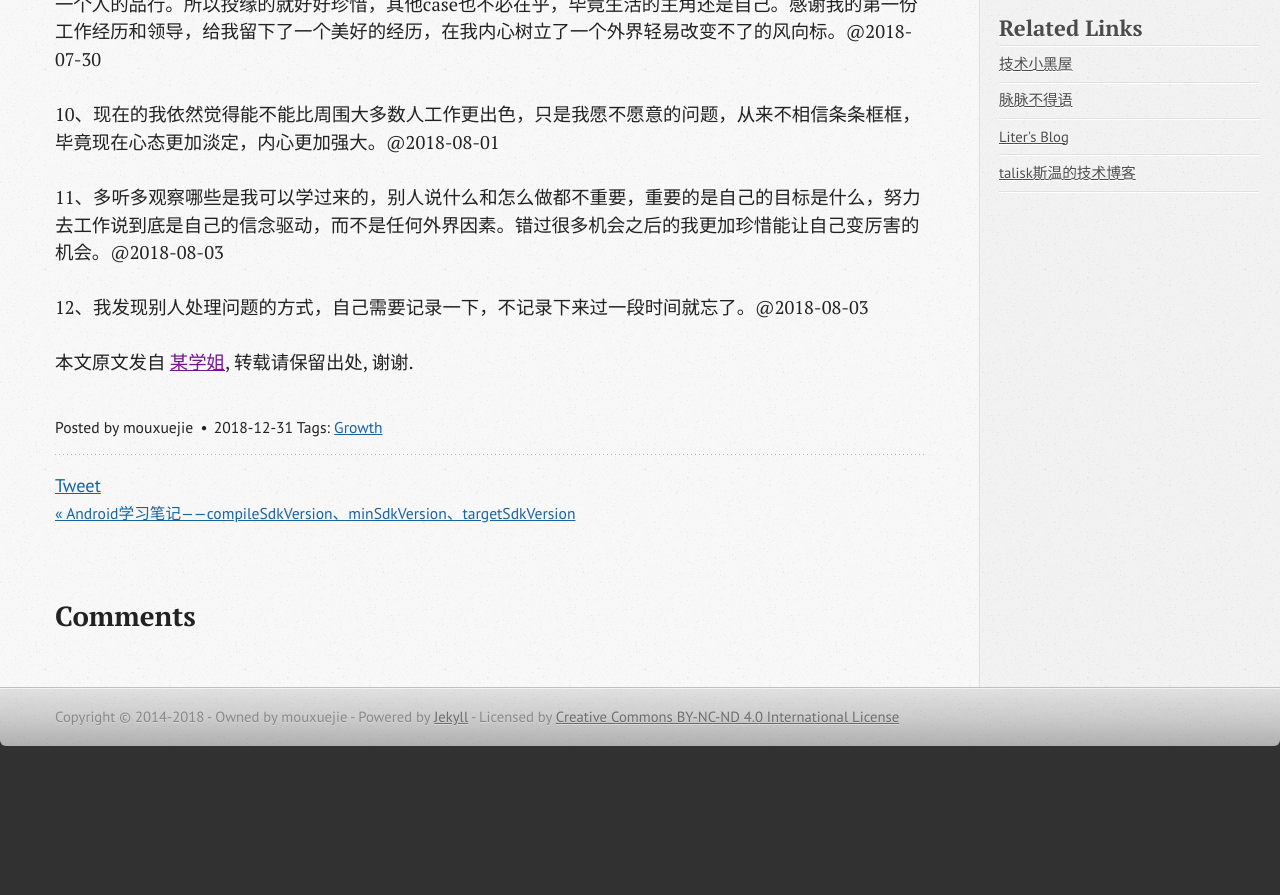
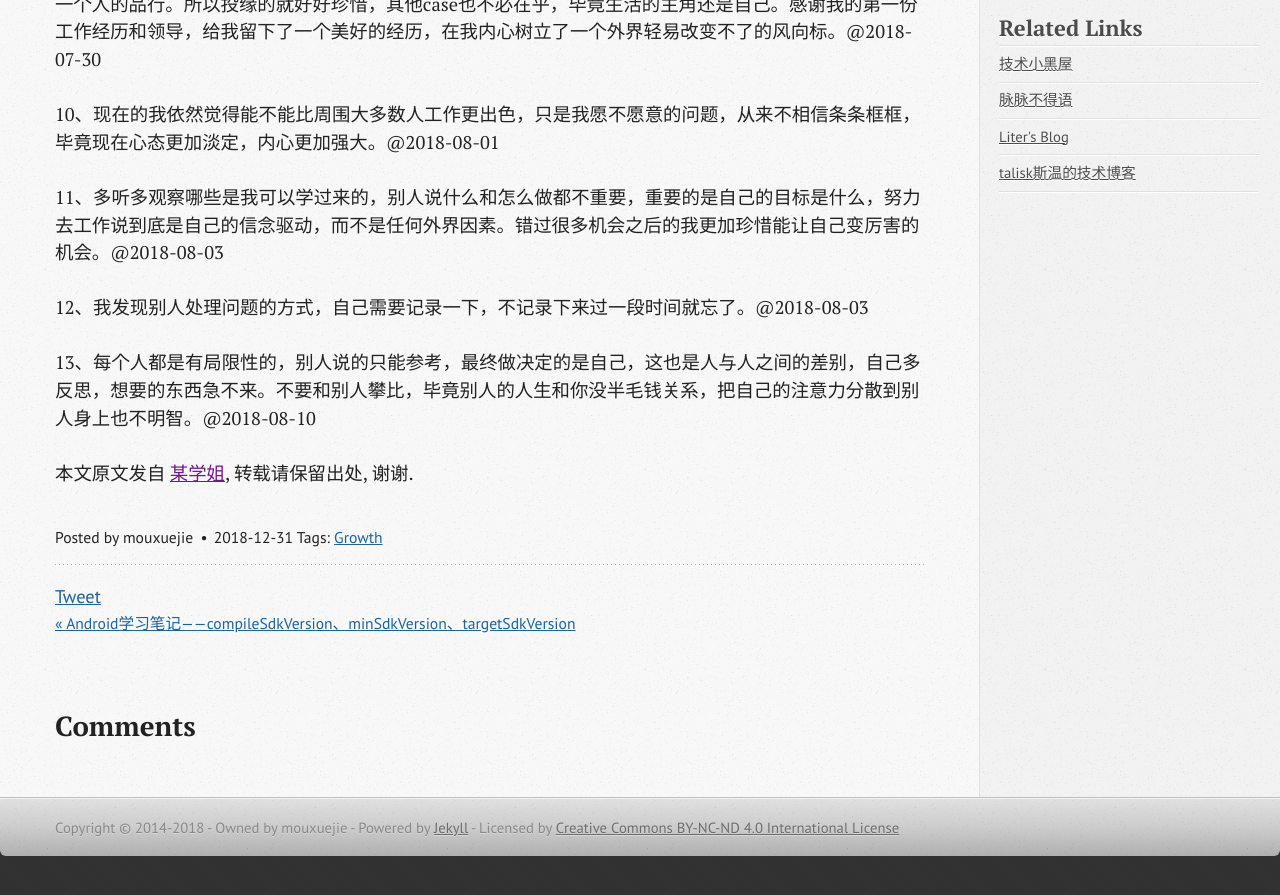
Before and after one commit to wangxinghe/wangxinghe.github.io, a Jekyll site: the page built from _posts/2018-12-31-tech-growth-tips.md, in a window 1280 px wide and 900 px high, scrolled down 1265 px. Shown: the top 895 px of the window. Built offline with Jekyll 4.4.1, drawn with Linux system fonts in a browser that asks for light colours; comment, search, counter and statistics services are not loaded; before the commit the page ends 2055 px from its top, so only the background shows below that.

Commit message:
[update]

```diff
--- a/_posts/2018-12-31-tech-growth-tips.md
+++ b/_posts/2018-12-31-tech-growth-tips.md
@@ -37,3 +37,5 @@ tags: [Growth]
 11、多听多观察哪些是我可以学过来的，别人说什么和怎么做都不重要，重要的是自己的目标是什么，努力去工作说到底是自己的信念驱动，而不是任何外界因素。错过很多机会之后的我更加珍惜能让自己变厉害的机会。@2018-08-03
 
 12、我发现别人处理问题的方式，自己需要记录一下，不记录下来过一段时间就忘了。@2018-08-03
+
+13、每个人都是有局限性的，别人说的只能参考，最终做决定的是自己，这也是人与人之间的差别，自己多反思，想要的东西急不来。不要和别人攀比，毕竟别人的人生和你没半毛钱关系，把自己的注意力分散到别人身上也不明智。@2018-08-10
```
